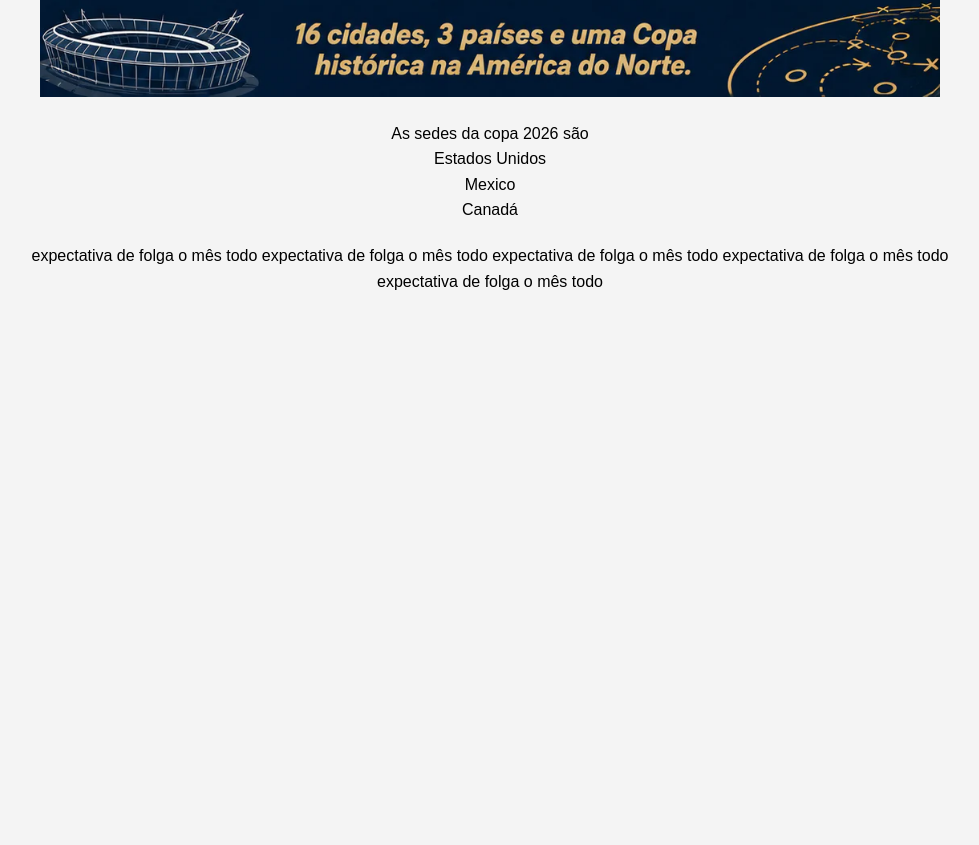
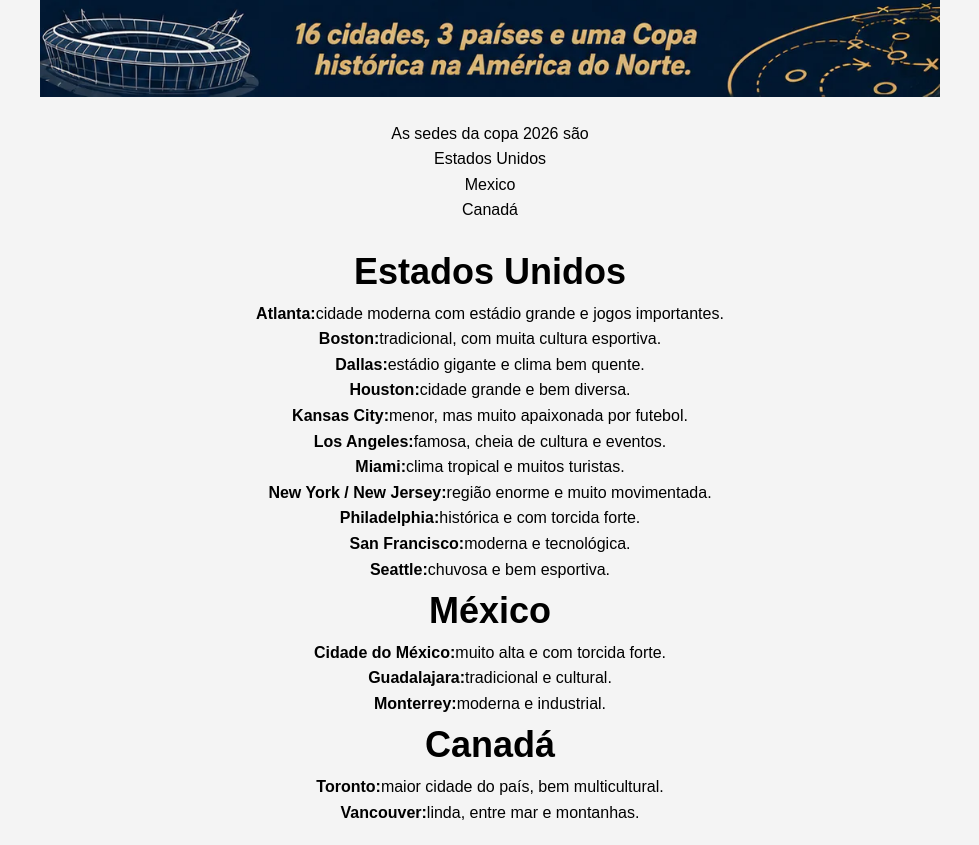
Before and after one commit to TalitaNarcisoSilva/copa-do-gatinho, a plain HTML site: page sedes.html in a window 1280 px wide. Shown: the part 1173-2018 px from the top of the page, without its empty margins (150-1129 px from the left). Before the commit the page ends 1487 px from the top, so only its background shows below. Drawn offline with Linux system fonts and the light colour scheme.

Commit message:
adicionei textos pg sedes

```diff
--- a/css/style.css
+++ b/css/style.css
@@ -49,12 +49,12 @@ body {
 
     width: 80%;
     margin: auto;
-    padding:20px;
+    padding: 20px;
     text-align: center;
 
 }
 
-img{
+img {
 
     width: 900px;
     margin-top: 20px;
@@ -62,17 +62,39 @@ border-radius: 0px;
 
 }
 
-h1{
+h1 {
 
     margin-top: 20px;
     margin-left: 0;
 
 }
 
-p{
+p {
 
     margin-top: 20px;
     line-height: 1.6;
 
 
 }
+
+#segundoTitulo {
+
+    font-size: 36px;
+
+
+}
+
+
+#terceiroTitulo {
+
+    font-size: 36px;
+
+}
+
+
+
+#quartoTitulo {
+
+    font-size: 36px;
+
+}
--- a/sedes.html
+++ b/sedes.html
@@ -6,7 +6,7 @@
     <meta name="viewport" content="width=device-width, initial-scale=1.0">
     <title>Sedes</title>
 
-<link id="tema" rel="stylesheet" href="./css/style.css">
+    <link id="tema" rel="stylesheet" href="./css/style.css">
 
 </head>
 
@@ -29,20 +29,44 @@
 
         <p>
 
-            As sedes da copa 2026 são <br/>
-            Estados Unidos <br/>
-            Mexico <br/>
-            Canadá<br/>
+            As sedes da copa 2026 são <br />
+            Estados Unidos <br />
+            Mexico <br />
+            Canadá<br />
 
 
         </p>
         <p>
 
-            expectativa de folga o mês todo
-            expectativa de folga o mês todo
-            expectativa de folga o mês todo
-            expectativa de folga o mês todo
-            expectativa de folga o mês todo
+            <strong> <span id="segundoTitulo"> Estados Unidos </span></strong> <br />
+
+            <strong>Atlanta:</strong>cidade moderna com estádio grande e jogos importantes.<br />
+            <strong>Boston:</strong>tradicional, com muita cultura esportiva.<br />
+            <strong>Dallas:</strong>estádio gigante e clima bem quente.<br />
+            <strong>Houston:</strong>cidade grande e bem diversa.<br />
+            <strong>Kansas City:</strong>menor, mas muito apaixonada por futebol.<br />
+            <strong>Los Angeles:</strong>famosa, cheia de cultura e eventos.<br />
+            <strong>Miami:</strong>clima tropical e muitos turistas.<br />
+            <strong>New York / New Jersey:</strong>região enorme e muito movimentada.<br />
+            <strong>Philadelphia:</strong>histórica e com torcida forte.<br />
+            <strong>San Francisco:</strong>moderna e tecnológica.<br />
+            <strong>Seattle:</strong>chuvosa e bem esportiva.<br />
+
+
+            <strong> <span id="terceiroTitulo">México </span></strong> <br />
+
+            <strong>Cidade do México:</strong>muito alta e com torcida forte.<br />
+            <strong>Guadalajara:</strong>tradicional e cultural.<br />
+            <strong>Monterrey:</strong>moderna e industrial. <br />
+
+
+
+
+
+            <strong> <span id="quartoTitulo"> Canadá </span></strong> <br />
+
+            <strong>Toronto:</strong>maior cidade do país, bem multicultural.<br />
+            <strong>Vancouver:</strong>linda, entre mar e montanhas.<br />
 
         </p>
 
```
Lines whose indentation alone changed are shown as unchanged.
